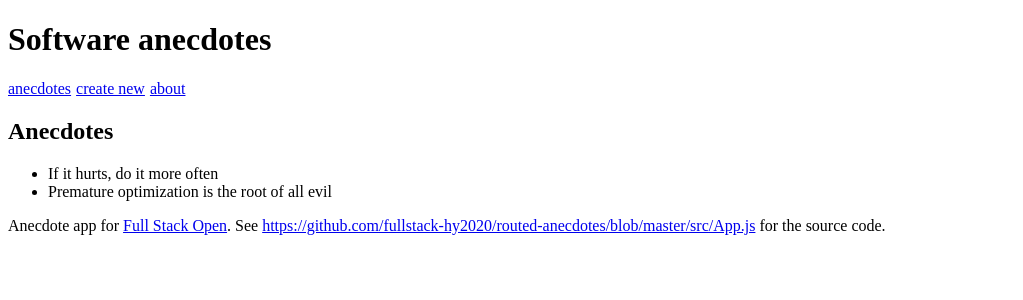
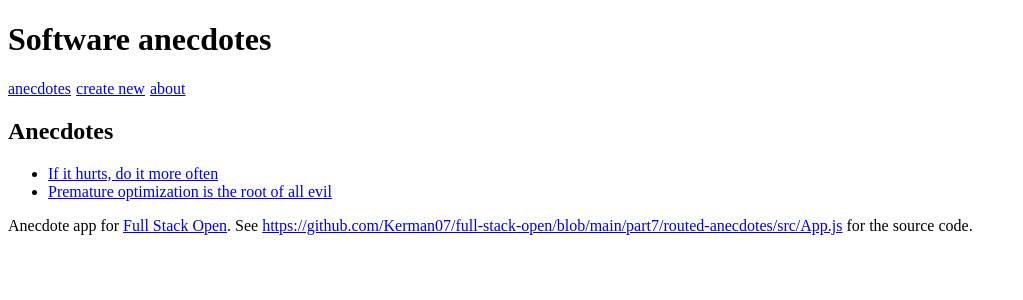
Before and after one commit to Kerman07/full-stack-open, a React (Create React App) app in the folder part7/routed-anecdotes/: page / in a window 1280 px wide. Shown: the top 300 px of the page, without its empty margins (0-1023 px from the left). Built offline with nearby package versions, Linux system fonts and the light colour scheme.

Commit message:
7.2: routed anecdotes step2

```diff
--- a/part7/routed-anecdotes/src/App.js
+++ b/part7/routed-anecdotes/src/App.js
@@ -1,5 +1,11 @@
 import { useState } from "react";
-import { BrowserRouter as Router, Route, Routes } from "react-router-dom";
+import {
+  BrowserRouter as Router,
+  Route,
+  Routes,
+  Link,
+  useMatch,
+} from "react-router-dom";
 
 const Menu = () => {
   const padding = {
@@ -20,12 +26,28 @@ const Menu = () => {
   );
 };
 
+const Anecdote = ({ anecdote }) => (
+  <div>
+    <h2>
+      {anecdote.content} by {anecdote.author}
+    </h2>
+    <p>has {anecdote.votes} votes</p>
+    <p>
+      for more info see <a href={anecdote.info}>{anecdote.info}</a>
+    </p>
+  </div>
+);
+
 const AnecdoteList = ({ anecdotes }) => (
   <div>
     <h2>Anecdotes</h2>
     <ul>
       {anecdotes.map((anecdote) => (
-        <li key={anecdote.id}>{anecdote.content}</li>
+        <li>
+          <Link to={`/anecdotes/${anecdote.id}`} key={anecdote.id}>
+            {anecdote.content}
+          </Link>
+        </li>
       ))}
     </ul>
   </div>
@@ -57,8 +79,8 @@ const Footer = () => (
   <div>
     Anecdote app for <a href="https://fullstackopen.com/">Full Stack Open</a>.
     See{" "}
-    <a href="https://github.com/fullstack-hy2020/routed-anecdotes/blob/master/src/App.js">
-      https://github.com/fullstack-hy2020/routed-anecdotes/blob/master/src/App.js
+    <a href="https://github.com/Kerman07/full-stack-open/blob/main/part7/routed-anecdotes/src/App.js">
+      https://github.com/Kerman07/full-stack-open/blob/main/part7/routed-anecdotes/src/App.js
     </a>{" "}
     for the source code.
   </div>
@@ -133,6 +155,11 @@ const App = () => {
 
   const [notification, setNotification] = useState("");
 
+  const match = useMatch("/anecdotes/:id");
+  const anecdote = match
+    ? anecdotes.find((note) => note.id === Number(match.params.id))
+    : null;
+
   const addNew = (anecdote) => {
     anecdote.id = (Math.random() * 10000).toFixed(0);
     setAnecdotes(anecdotes.concat(anecdote));
@@ -152,16 +179,20 @@ const App = () => {
   };
 
   return (
-    <Router>
+    <>
       <h1>Software anecdotes</h1>
       <Menu />
       <Routes>
+        <Route
+          path="/anecdotes/:id"
+          element={<Anecdote anecdote={anecdote} />}
+        />
         <Route path="/about" element={<About />} />
         <Route path="/create" element={<CreateNew addNew={addNew} />} />
         <Route path="/" element={<AnecdoteList anecdotes={anecdotes} />} />
       </Routes>
       <Footer />
-    </Router>
+    </>
   );
 };
 
--- a/part7/routed-anecdotes/src/index.js
+++ b/part7/routed-anecdotes/src/index.js
@@ -1,5 +1,11 @@
 import React from "react";
 import ReactDOM from "react-dom";
 import App from "./App";
+import { BrowserRouter as Router } from "react-router-dom";
 
-ReactDOM.render(<App />, document.getElementById("root"));
+ReactDOM.render(
+  <Router>
+    <App />
+  </Router>,
+  document.getElementById("root")
+);
```
